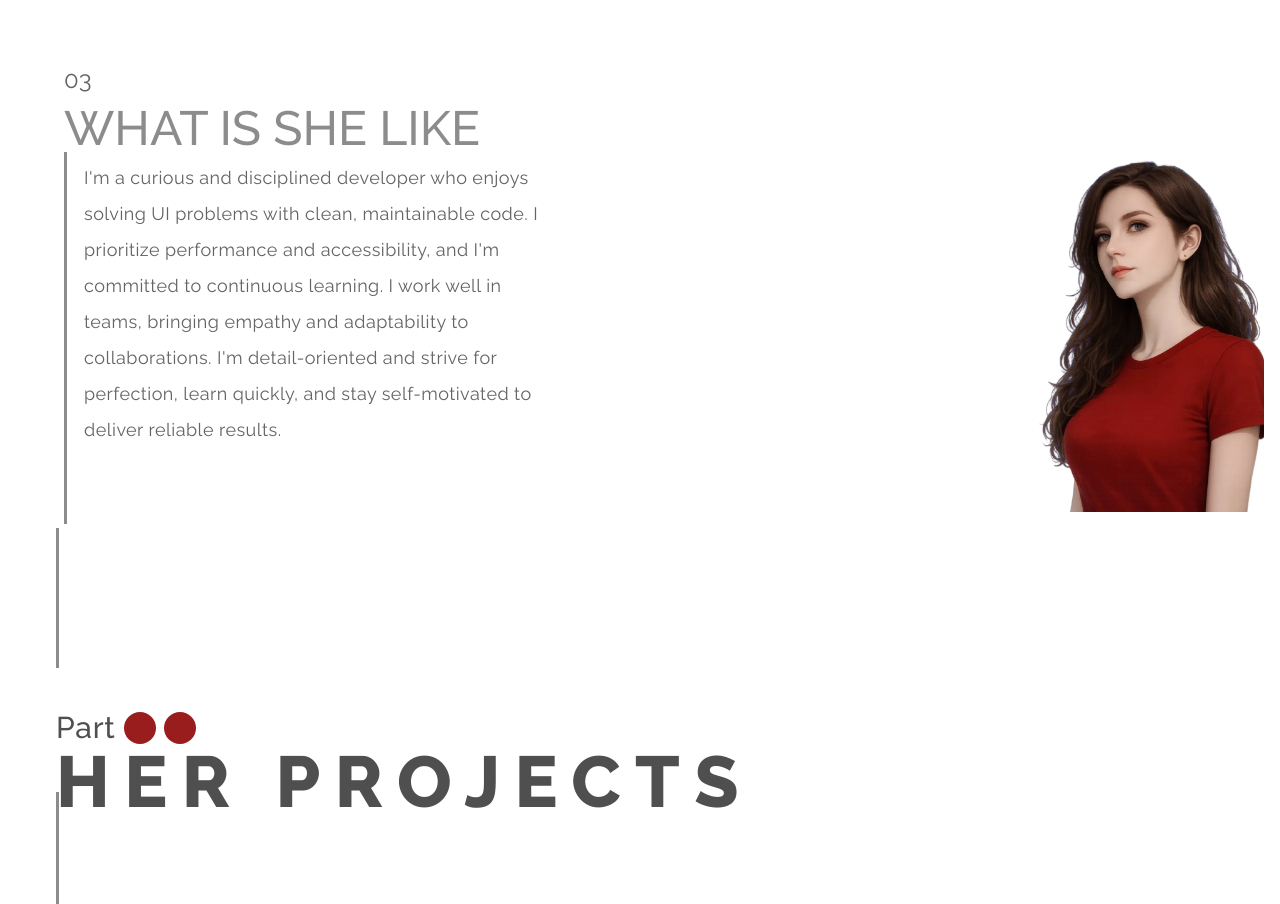
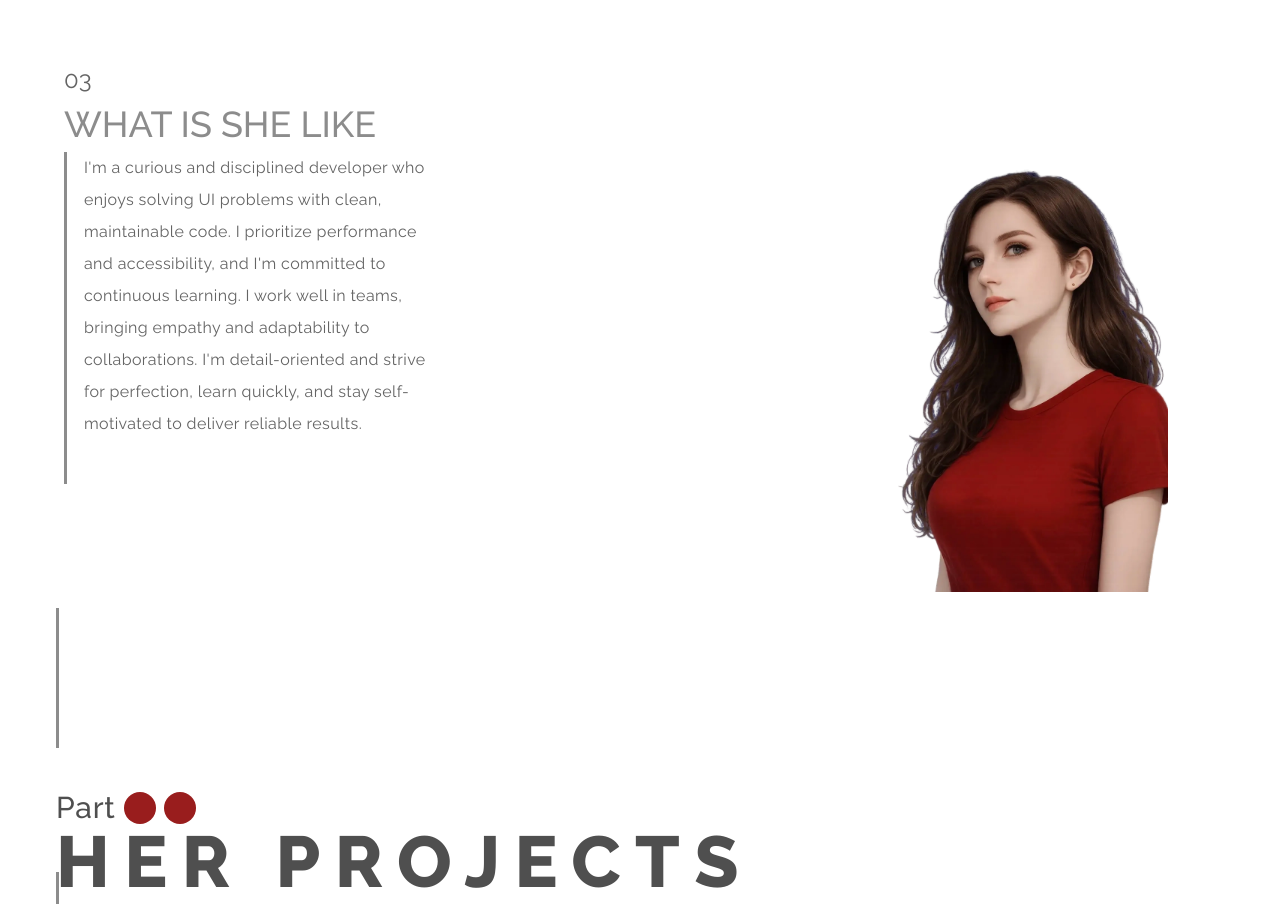
Before and after one commit to bavayra/Portfolio, a React (Vite) app: page / in a window 1280 px wide. Shown: the part 1860-2764 px from the top of the page. Built offline with nearby package versions, Linux system fonts and the light colour scheme.

Commit message:
style(Description-1024): increased section's h. Decreased text block's font size and its w. Decreased h2 font size. Increased img's size and added mr for it. Decreased height of the lg block divider variant

```diff
--- a/src/index.css
+++ b/src/index.css
@@ -281,7 +281,7 @@
     --section-bot-div-height: 188px;
 
     --block-div-top: 120px;
-    --block-div-lg-h: 372px;
+    --block-div-lg-h: 332px;
   }
 }
 
--- a/src/sections/Description.tsx
+++ b/src/sections/Description.tsx
@@ -2,7 +2,7 @@ import { Divider } from "../components/Divider";
 
 export const Description = () => {
   return (
-    <section className="relative h-[84vh] tablet-sm:ml-12 min-[375px]:h-[92vh] tablet-md:h-[60vh] min-[390px]:h-[70vh] phone-md:max-h-[74vh] min-[428px]:h-[68vh] phone-lg:h-[72vh] py-8 ml-3">
+    <section className="relative h-[84vh] desktop-sm:h-[70vh] tablet-sm:ml-12 min-[375px]:h-[92vh] tablet-md:h-[60vh] min-[390px]:h-[70vh] phone-md:max-h-[74vh] min-[428px]:h-[68vh] phone-lg:h-[72vh] py-8 ml-3">
       <Divider
         widthPx="var(--hero-div-w)"
         heightPx="var(--block-div-lg-h)"
@@ -11,10 +11,10 @@ export const Description = () => {
         topPx="var(--block-div-top)"
       />
       <p className="text-text phone-sm:text-xl tablet-sm:text-2xl">03</p>
-      <h2 className="text-2xl text-grey-2 tablet-md:my-2 phone-lg:text-4xl tablet-md:text-5xl font-medium phone-sm:text-3xl">
+      <h2 className="text-2xl text-grey-2 desktop-sm:text-4xl tablet-md:my-2 phone-lg:text-4xl tablet-md:text-5xl font-medium phone-sm:text-3xl">
         WHAT IS SHE LIKE
       </h2>
-      <p className="mt-2 tablet-sm:text-lg tablet-md:max-w-116 tablet-sm:max-w-92 phone-md:max-w-80 text-xs phone-sm:text-sm phone-lg:pl-2 phone-md:text-base phone-sm:max-w-68 text-text leading-loose tracking-wide ml-3 w-full max-w-60 wrap-break-words whitespace-normal">
+      <p className="mt-2 desktop-sm:max-w-92 desktop-sm:text-base tablet-sm:text-lg tablet-md:max-w-116 tablet-sm:max-w-92 phone-md:max-w-80 text-xs phone-sm:text-sm phone-lg:pl-2 phone-md:text-base phone-sm:max-w-68 text-text leading-loose tracking-wide ml-3 w-full max-w-60 wrap-break-words whitespace-normal">
         I'm a curious and disciplined developer who enjoys solving UI problems
         with clean, maintainable code. I prioritize performance and
         accessibility, and I'm committed to continuous learning. I work well in
@@ -29,7 +29,7 @@ export const Description = () => {
         height={200}
         style={{ position: "absolute", right: 0, bottom: 0 }}
         loading="lazy"
-        className="object-cover phone-md:w-36 phone-lg:w-40 tablet-sm:w-48 tablet-md:w-60"
+        className="object-cover phone-md:w-36 desktop-sm:w-72 desktop-sm:mr-24 phone-lg:w-40 tablet-sm:w-48 tablet-md:w-60"
       />
     </section>
   );
```
